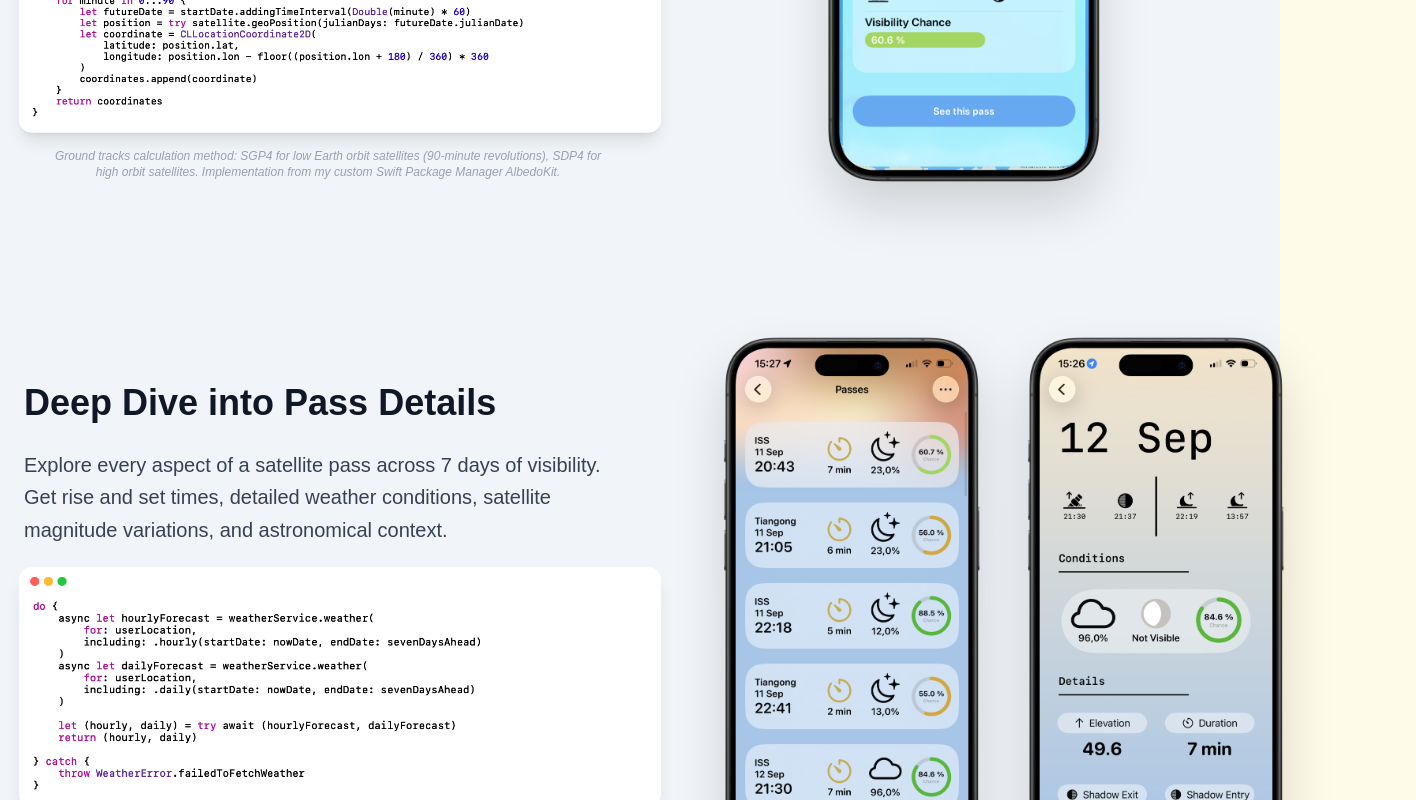
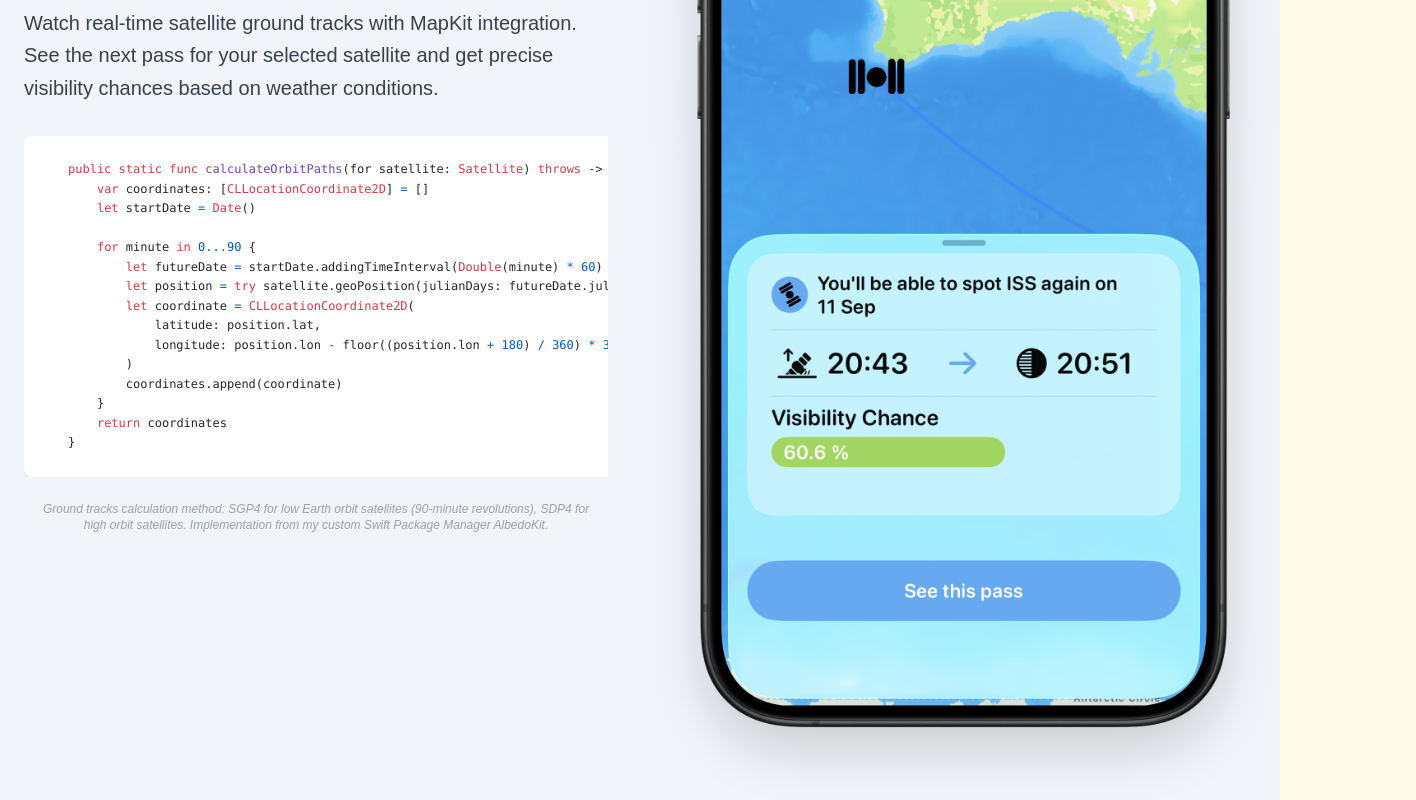
Before and after one commit to MathGnt/portfolio-mathis, a Next.js app: page /projects in a window 1280 px wide. Shown: the part 1520-2320 px from the top of the page, 1416 px wide, since content can reach past the window. Built offline with nearby package versions, Linux system fonts and the light colour scheme.

Commit message:
Codes blocs

```diff
--- a/package.json
+++ b/package.json
@@ -10,6 +10,7 @@
   },
   "dependencies": {
     "framer-motion": "^12.16.0",
+    "highlight.js": "^11.11.1",
     "next": "15.3.3",
     "react": "^19.0.0",
     "react-dom": "^19.0.0"
--- a/src/app/page.tsx
+++ b/src/app/page.tsx
@@ -32,7 +32,7 @@ export default function Home() {
                 </p>
 
                 <p>
-                  I committed to mastering Swift, SwiftUI, and Apple's frameworks—not just learning syntax, but understanding how things work under the hood. I've shipped Albedo to the App Store, built BarTinder as an open-source project with Apple Intelligence integration using Foundation Models, and write technical articles about Swift Concurrency that have received 400+ engagements.
+                  I committed to mastering Swift, SwiftUI, and Apple's frameworks, not just learning syntax, but understanding how things work under the hood. I've shipped Albedo to the App Store, built BarTinder as an open-source project with Apple Intelligence integration using Foundation Models, and write technical articles on topics like Swift Concurrency that have received 400+ engagements.
                 </p>
 
                 <p>
--- /dev/null
+++ b/src/components/projects/code-block.tsx
@@ -0,0 +1,53 @@
+'use client'
+
+import React, { useEffect, useRef } from 'react'
+import hljs from 'highlight.js/lib/core'
+import swift from 'highlight.js/lib/languages/swift'
+import 'highlight.js/styles/github.css'
+
+// Enregistrer le langage Swift
+hljs.registerLanguage('swift', swift)
+
+interface CodeBlockProps {
+  code: string
+  language: string
+  caption?: string
+  className?: string
+  containerClassName?: string
+  captionClassName?: string
+}
+
+export default function CodeBlock({
+  code,
+  language,
+  caption,
+  className = '',
+  containerClassName = 'mt-8',
+  captionClassName = 'text-xs text-gray-400 mt-6 text-center font-mono italic'
+}: CodeBlockProps) {
+  const codeRef = useRef<HTMLElement>(null)
+
+  useEffect(() => {
+    if (codeRef.current) {
+      hljs.highlightElement(codeRef.current)
+    }
+  }, [code])
+
+  return (
+    <div className={`${containerClassName} max-w-full overflow-hidden`}>
+      <div className="overflow-x-auto w-full sm:max-w-6xl">
+        <pre className="!m-0 !px-2 sm:!px-8 !py-2 sm:!py-3 text-[7px] sm:text-xs leading-[1.2] sm:leading-relaxed rounded-lg shadow-xl hljs whitespace-pre w-max min-w-full">
+          <code ref={codeRef} className={`language-${language} hljs font-mono`}>
+            {code}
+          </code>
+        </pre>
+      </div>
+      {caption && (
+        <p
+          className={`${captionClassName} break-words max-w-full`}
+          dangerouslySetInnerHTML={{ __html: caption }}
+        />
+      )}
+    </div>
+  )
+}
--- a/src/components/projects/project-feature.tsx
+++ b/src/components/projects/project-feature.tsx
@@ -4,6 +4,7 @@ import { motion } from 'framer-motion'
 import Image from 'next/image'
 import { ProjectFeature } from '@/types/projects'
 import CodeImage from './code-image'
+import CodeBlock from './code-block'
 
 interface ProjectFeatureProps {
   feature: ProjectFeature
@@ -14,24 +15,36 @@ export default function ProjectFeatureComponent({ feature }: ProjectFeatureProps
   const isMultipleImages = Array.isArray(feature.image)
 
   return (
-    <section className="py-20 px-6 bg-slate-100">
-      <div className="max-w-7xl mx-auto">
-        <div className="grid lg:grid-cols-2 gap-16 items-center">
+    <section className="py-12 sm:py-16 lg:py-20 px-4 sm:px-6 bg-slate-100 overflow-hidden w-full">
+      <div className="max-w-7xl mx-auto w-full">
+        <div className="grid grid-cols-1 lg:grid-cols-2 gap-8 lg:gap-16 items-start lg:items-center w-full">
           <motion.div
             initial={{ opacity: 0, x: isReversed ? 50 : -50 }}
             whileInView={{ opacity: 1, x: 0 }}
             viewport={{ once: true }}
             transition={{ duration: 0.8 }}
-            className={isReversed ? 'lg:order-1' : ''}
+            className={`w-full max-w-full ${isReversed ? 'lg:order-1' : ''}`}
           >
-            <h2 className="text-4xl font-bold text-gray-900 mb-6 leading-tight">
+            <h2 className="text-2xl sm:text-3xl lg:text-4xl font-bold text-gray-900 mb-4 sm:mb-6 leading-tight break-words max-w-full">
               {feature.title}
             </h2>
-            <p className="text-xl text-gray-700 leading-relaxed mb-6">
+            <p className="text-sm sm:text-base lg:text-xl text-gray-700 leading-relaxed mb-4 sm:mb-6 break-words max-w-full">
               {feature.description}
             </p>
 
+            {feature.codeBlock && (
+              <CodeBlock
+                code={feature.codeBlock.code}
+                language={feature.codeBlock.language}
+                caption={feature.codeBlock.caption}
+                className=""
+                containerClassName="mt-6 sm:mt-8 w-full"
+                captionClassName="text-[10px] sm:text-xs text-gray-400 mt-4 sm:mt-6 text-center font-mono italic break-words px-2"
+              />
+            )}
+
             {feature.codeImage && (
+              <div className="w-full max-w-full overflow-hidden">
                 <CodeImage
                   src={feature.codeImage.src}
                   alt={feature.codeImage.alt}
@@ -41,14 +54,15 @@ export default function ProjectFeatureComponent({ feature }: ProjectFeatureProps
                   className={feature.title === 'Create Your Signature' ? 'scale-100 sm:scale-125 ml-0 sm:ml-16' :
                             feature.title === 'Detailed Cocktail View' ? 'scale-90 ml-0 sm:-ml-8' :
                             feature.title === 'Visual Tracking & Navigation' ? 'scale-100 sm:scale-125 ml-0 sm:ml-17' : ''}
-                containerClassName={feature.title === 'Create Your Signature' ? 'mt-12' :
-                                  feature.title === 'Detailed Cocktail View' ? 'mt-2' :
-                                  feature.title === 'Visual Tracking & Navigation' ? 'mt-12' : 'mt-8'}
-                captionClassName={feature.title === 'Create Your Signature' ? 'text-xs text-gray-400 mt-12 text-center font-mono italic ml-0 sm:ml-24' :
-                                feature.title === 'Detailed Cocktail View' ? 'text-xs text-gray-400 -mt-2 text-center font-mono italic ml-0 sm:-ml-8' :
-                                feature.title === 'Visual Tracking & Navigation' ? 'text-xs text-gray-400 mt-6 text-center font-mono italic ml-0 sm:ml-36' :
-                                'text-xs text-gray-400 mt-6 text-center font-mono italic ml-0 sm:ml-6'}
+                  containerClassName={feature.title === 'Create Your Signature' ? 'mt-8 sm:mt-12 w-full' :
+                                    feature.title === 'Detailed Cocktail View' ? 'mt-2 w-full' :
+                                    feature.title === 'Visual Tracking & Navigation' ? 'mt-8 sm:mt-12 w-full' : 'mt-8 w-full'}
+                  captionClassName={feature.title === 'Create Your Signature' ? 'text-[10px] sm:text-xs text-gray-400 mt-6 sm:mt-12 text-center font-mono italic ml-0 sm:ml-24 break-words px-2' :
+                                  feature.title === 'Detailed Cocktail View' ? 'text-[10px] sm:text-xs text-gray-400 -mt-2 text-center font-mono italic ml-0 sm:-ml-8 break-words px-2' :
+                                  feature.title === 'Visual Tracking & Navigation' ? 'text-[10px] sm:text-xs text-gray-400 mt-4 sm:mt-6 text-center font-mono italic ml-0 sm:ml-36 break-words px-2' :
+                                  'text-[10px] sm:text-xs text-gray-400 mt-4 sm:mt-6 text-center font-mono italic ml-0 sm:ml-6 break-words px-2'}
                 />
+              </div>
             )}
           </motion.div>
 
@@ -57,15 +71,14 @@ export default function ProjectFeatureComponent({ feature }: ProjectFeatureProps
             whileInView={{ opacity: 1, x: 0 }}
             viewport={{ once: true }}
             transition={{ duration: 0.8 }}
-            className={`flex justify-center ${
+            className={`flex justify-center items-center w-full max-w-full overflow-visible ${
               isReversed ? 'lg:order-2' : ''
             } ${
               feature.title === 'Visual Tracking & Navigation' ? 'lg:ml-10 lg:mt-8' :
               feature.title === 'Deep Dive into Pass Details' ? 'lg:-mt-8 lg:ml-20' :
               feature.title === 'Live Ground Tracks & Pass Prediction' ? 'lg:-mt-16' : ''
             } ${
-              feature.title === 'Create Your Signature' ? 'flex-col sm:flex-row gap-2 sm:gap-4 lg:ml-96 lg:scale-125' :
-              isMultipleImages ? 'flex-col sm:flex-row gap-4 sm:gap-6' : ''
+              feature.title === 'Create Your Signature' ? 'flex-col sm:flex-row gap-2 sm:gap-4 lg:ml-32 lg:scale-90' : ''
             }`}
           >
             {isMultipleImages && Array.isArray(feature.image) ? (
@@ -75,14 +88,14 @@ export default function ProjectFeatureComponent({ feature }: ProjectFeatureProps
                   alt="Custom recipe creation"
                   width={280}
                   height={560}
-                  className="drop-shadow-2xl"
+                  className="drop-shadow-2xl w-[45%] h-auto lg:w-auto"
                 />
                 <Image
                   src={feature.image[1]}
                   alt="Ingredient creation"
                   width={280}
                   height={560}
-                  className="drop-shadow-2xl"
+                  className="drop-shadow-2xl w-[45%] h-auto lg:w-auto"
                 />
               </>
             ) : (
@@ -92,7 +105,7 @@ export default function ProjectFeatureComponent({ feature }: ProjectFeatureProps
                   alt={feature.title}
                   width={300}
                   height={600}
-                  className="drop-shadow-2xl"
+                  className="drop-shadow-2xl w-[55%] h-auto lg:w-auto mx-auto"
                 />
               )
             )}
--- a/src/constants/projects.ts
+++ b/src/constants/projects.ts
@@ -21,11 +21,23 @@ export const ALBEDO_FEATURES: ProjectFeature[] = [
     title: 'Live Ground Tracks & Pass Prediction',
     description: 'Watch real-time satellite ground tracks with MapKit integration. See the next pass for your selected satellite and get precise visibility chances based on weather conditions.',
     image: '/images/screenshots/IMG_7204-portrait.png',
-    codeImage: {
-      src: '/images/screenshots/groundtracks.png',
-      alt: 'Ground tracks implementation',
-      width: 1205,
-      height: 401,
+    codeBlock: {
+      code: `public static func calculateOrbitPaths(for satellite: Satellite) throws -> [CLLocationCoordinate2D] {
+    var coordinates: [CLLocationCoordinate2D] = []
+    let startDate = Date()
+
+    for minute in 0...90 {
+        let futureDate = startDate.addingTimeInterval(Double(minute) * 60)
+        let position = try satellite.geoPosition(julianDays: futureDate.julianDate)
+        let coordinate = CLLocationCoordinate2D(
+            latitude: position.lat,
+            longitude: position.lon - floor((position.lon + 180) / 360) * 360
+        )
+        coordinates.append(coordinate)
+    }
+    return coordinates
+}`,
+      language: 'swift',
       caption: 'Ground tracks calculation method: SGP4 for low Earth orbit satellites (90-minute revolutions), SDP4 for high orbit satellites. Implementation from my custom Swift Package Manager AlbedoKit.'
     }
   },
@@ -33,11 +45,24 @@ export const ALBEDO_FEATURES: ProjectFeature[] = [
     title: 'Deep Dive into Pass Details',
     description: 'Explore every aspect of a satellite pass across 7 days of visibility. Get rise and set times, detailed weather conditions, satellite magnitude variations, and astronomical context.',
     image: ['/images/screenshots/passlist.png', '/images/screenshots/maindetail.png'],
-    codeImage: {
-      src: '/images/screenshots/weatherkit.png',
-      alt: 'WeatherKit integration',
-      width: 955,
-      height: 527,
+    codeBlock: {
+      code: `do {
+    async let hourlyForecast = weatherService.weather(
+        for: userLocation,
+        including: .hourly(startDate: nowDate, endDate: sevenDaysAhead)
+    )
+    async let dailyForecast = weatherService.weather(
+        for: userLocation,
+        including: .daily(startDate: nowDate, endDate: sevenDaysAhead)
+    )
+
+    let (hourly, daily) = try await (hourlyForecast, dailyForecast)
+    return (hourly, daily)
+
+} catch {
+    throw WeatherError.failedToFetchWeather
+}`,
+      language: 'swift',
       caption: 'Albedo powered by WeatherKit for pass forecasting, visibility probability calculations, and weather conditions analysis.'
     },
     reversed: true
@@ -46,11 +71,16 @@ export const ALBEDO_FEATURES: ProjectFeature[] = [
     title: 'Visual Tracking & Navigation',
     description: 'Swift Charts integration provides clear visual representations of satellite data. An integrated compass helps you track exactly where the satellite will pass in the sky.',
     image: '/images/screenshots/chartview.png',
-    codeImage: {
-      src: '/images/screenshots/switchshadow.png',
-      alt: 'ShadowSwitch implementation',
-      width: 1600,
-      height: 800,
+    codeBlock: {
+      code: `switch model.selectionState {
+case .selected(let selectedMagnitude):
+    RuleMarkSelection(selectedMagnitude: selectedMagnitude, shadowEvent: model.pass.shadowEvent)
+case .unselectedWithShadowEvent(let shadowState):
+    ShadowRuleMark(shadowState: shadowState)
+case .unselected:
+    EmptyRuleMark()
+}`,
+      language: 'swift',
       caption: 'Chart selection switcher using chartXSelection to manage interactive data visualization.'
     }
   }
@@ -93,7 +123,7 @@ export const BARTINDER_HERO: ProjectHero = {
 
 export const BARTINDER_CHALLENGE: TechnicalChallenge = {
   title: 'Technical Challenge',
-  description: 'Managing relationships between cocktails, ingredients, and measurements was challenging with SwiftData. Apple encourages using \\.modelContext directly in views, but I wanted cleaner architecture. My solution was centralizing data logic in a custom class and injecting it into the SwiftUI environment.'
+  description: 'Allowing users to cancel cocktail edits while using @Bindable presented a significant challenge. The solution required creating a draft SwiftData context to handle temporary changes, carefully managing potential conflicts between different contexts and @Query, all while maintaining clean and maintainable code architecture throughout the project.'
 }
 
 export const BARTINDER_FEATURES: ProjectFeature[] = [
@@ -101,11 +131,22 @@ export const BARTINDER_FEATURES: ProjectFeature[] = [
     title: 'Swipe Your Taste',
     description: 'Browse through ingredient cards with familiar swipe gestures. Like vodka? Swipe right. Hate Campari? Swipe left.',
     image: '/images/screenshots/swiping-portrait.png',
-    codeImage: {
-      src: '/images/screenshots/swiping-code.png',
-      alt: 'Swipe gesture implementation',
-      width: 980,
-      height: 464,
+    codeBlock: {
+      code: `private func handleSwipe(_ value: DragGesture.Value) {
+    if value.translation.width >= threshold {
+        offset = BarTinderApp.SwipingSettings.swipeOutDistance
+        rotation = BarTinderApp.SwipingSettings.maxRotation
+        Task { await model.swipeRight(card: cardIngredient) }
+    } else if value.translation.width <= -threshold {
+        offset = -BarTinderApp.SwipingSettings.swipeOutDistance
+        rotation = -BarTinderApp.SwipingSettings.maxRotation
+        Task { await model.swipeLeft(card: cardIngredient)  }
+    } else {
+        offset = 0
+        rotation = 0
+    }
+}`,
+      language: 'swift',
       caption: 'Swipe gestures managed with threshold detection, offset calculations, and rotation animations for smooth card interactions.'
     }
   },
@@ -113,11 +154,18 @@ export const BARTINDER_FEATURES: ProjectFeature[] = [
     title: 'Discover Perfect Matches',
     description: 'Based on your ingredient preferences, BarTinder shows you cocktails you can make right now with what you have. Sort them by name, glass type, or difficulty, and add your favorites to the Bar for quick access.',
     image: '/images/screenshots/yourcocktails-portrait.png',
-    codeImage: {
-      src: '/images/screenshots/possible-cocktails.png',
-      alt: 'Possible cocktails algorithm',
-      width: 955,
-      height: 296,
+    codeBlock: {
+      code: `func executeUpdatePossibleCocktails() {
+    let cocktails = repo.callGetContextContent()
+    for cocktail in cocktails {
+        let ingredientNames = Set(cocktail.ingredients.map(\\.name))
+        if selectedIngredients.isSuperset(of: ingredientNames) {
+            cocktail.isPossible = true
+        }
+    }
+    repo.callContextSave()
+}`,
+      language: 'swift',
       caption: 'My first idea was to use Sets for easy ingredient comparison, and even deduce missing ingredients if needed.'
     },
     reversed: true
@@ -126,11 +174,30 @@ export const BARTINDER_FEATURES: ProjectFeature[] = [
     title: 'Create Your Signature',
     description: 'Create custom cocktails with your own photos from the library, choose your ingredients, quantities, glassware, and preparation steps. Edit or delete your creations anytime.',
     image: ['/images/screenshots/cocktailcreation-portrait.png', '/images/screenshots/ingredientscreation-portrait.png'],
-    codeImage: {
-      src: '/images/screenshots/create-edit.png',
-      alt: 'Create and edit cocktail implementation',
-      width: 1105,
-      height: 653,
+    codeBlock: {
+      code: `struct CreateEditCocktail: View {
+    @Environment(\\.modelContext) private var context
+    @State private var model = CocktailCreationModel()
+    @Bindable var cocktail: Cocktail
+
+    var body: some View {
+        List {
+            Section {
+                CocktailPreviewSection(selectedImage: $model.selectedPic, cocktail: cocktail)
+            }
+            // ...
+        }
+        .toolbar {
+            CreationToolbar(cocktail: cocktail)
+        }
+        .navigationTitle(context.insertedModelsArray.isEmpty ? "Edit Item" : "New Item")
+        .navigationBarBackButtonHidden()
+        .navigationBarTitleDisplayMode(.inline)
+        .scrollDismissesKeyboard(.interactively)
+        .environment(model)
+    }
+}`,
+      language: 'swift',
       caption: 'Since @Model uses @Observable under the hood, I can directly bind cocktail properties to UI components like TextFields and Pickers. This allows me to pass a @Bindable cocktail to the view and use the same view for both creating and editing.'
     }
   },
@@ -138,11 +205,39 @@ export const BARTINDER_FEATURES: ProjectFeature[] = [
     title: 'Detailed Cocktail View',
     description: 'Dive deep into each cocktail with comprehensive details: ingredients list, glassware, and all characteristics. Add cocktails to your personal bar, edit recipes, or customize them to your taste.',
     image: '/images/screenshots/cocktaildetail-portrait.png',
-    codeImage: {
-      src: '/images/screenshots/domain-entities.png',
-      alt: 'Domain entities structure',
-      width: 830,
-      height: 737,
+    codeBlock: {
+      code: `@Model
+final class Cocktail {
+    #Index<Cocktail>([\\.isInBar, \\.isPossible])
+
+    @Attribute(.unique)
+    var name: String
+    @Relationship(deleteRule: .cascade, inverse: \\Ingredient.cocktail)
+    var ingredients: [Ingredient]
+    var isInBar: Bool
+    var isPossible: Bool
+    var imageName: String?
+    @Attribute(.externalStorage)
+    var imageData: Data?
+    var style: CocktailStyle
+    var glass: CocktailGlass
+    var mixingTechnique: CocktailMixingTechnique
+    var difficulty: CocktailDifficulty
+
+    init(...) { ... }
+}
+
+@Model
+final class Ingredient {
+    var name: String
+    var measure: String
+    var unit: Units
+
+    var cocktail: Cocktail?
+
+    init(...) { ... }
+}`,
+      language: 'swift',
       caption: 'A cocktail has a lot to offer. It includes glassware, style, technique, and difficulty.<br />Plus ingredients with measurements and units.'
     },
     reversed: true
--- a/src/types/projects.ts
+++ b/src/types/projects.ts
@@ -23,6 +23,11 @@ export interface ProjectFeature {
     alt: string
     width: number
     height: number
+    caption: string
+  }
+  codeBlock?: {
+    code: string
+    language: string
     caption: string
   }
   reversed?: boolean
```
Also changed, not shown: src/app/layout.tsx (+11 -0 lines), src/app/projects/page.tsx (+4 -6 lines), 1 other file (tests, documents, lock files or other folders). Lines whose indentation alone changed are shown as unchanged.
